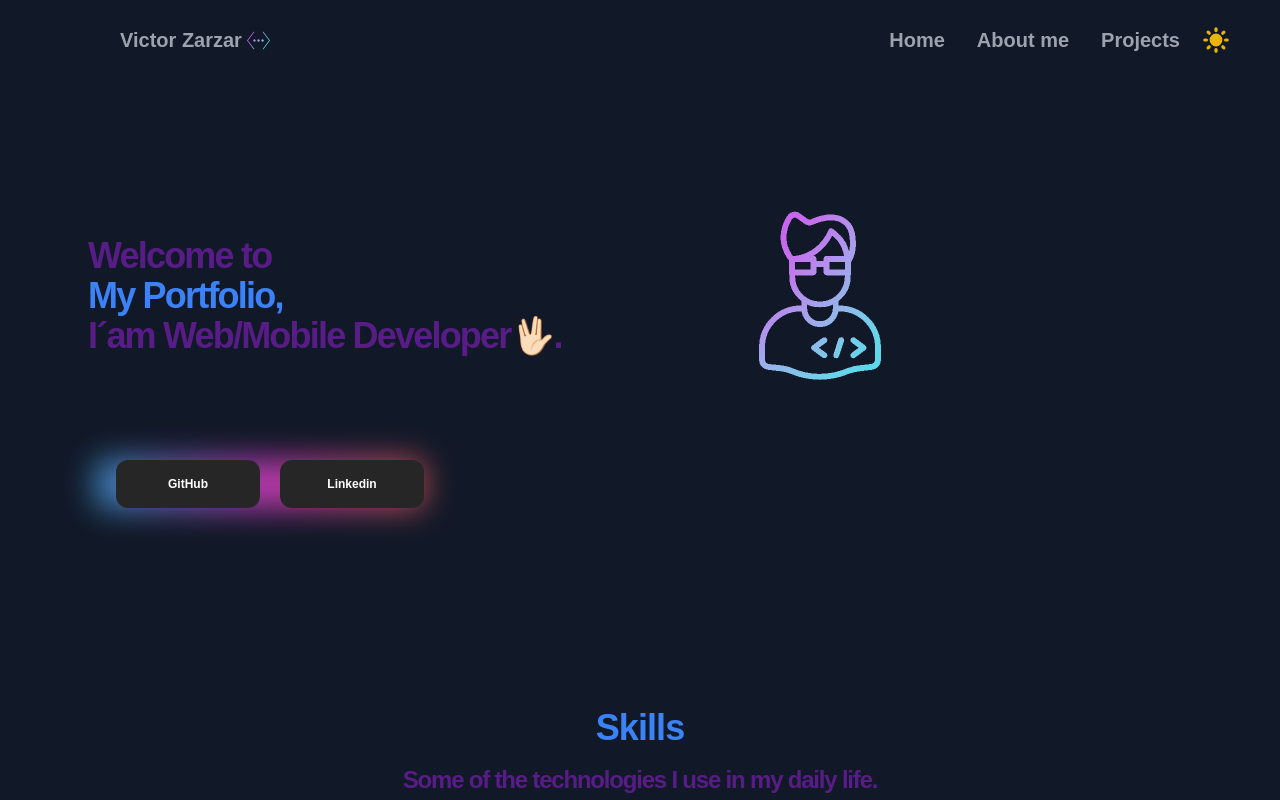
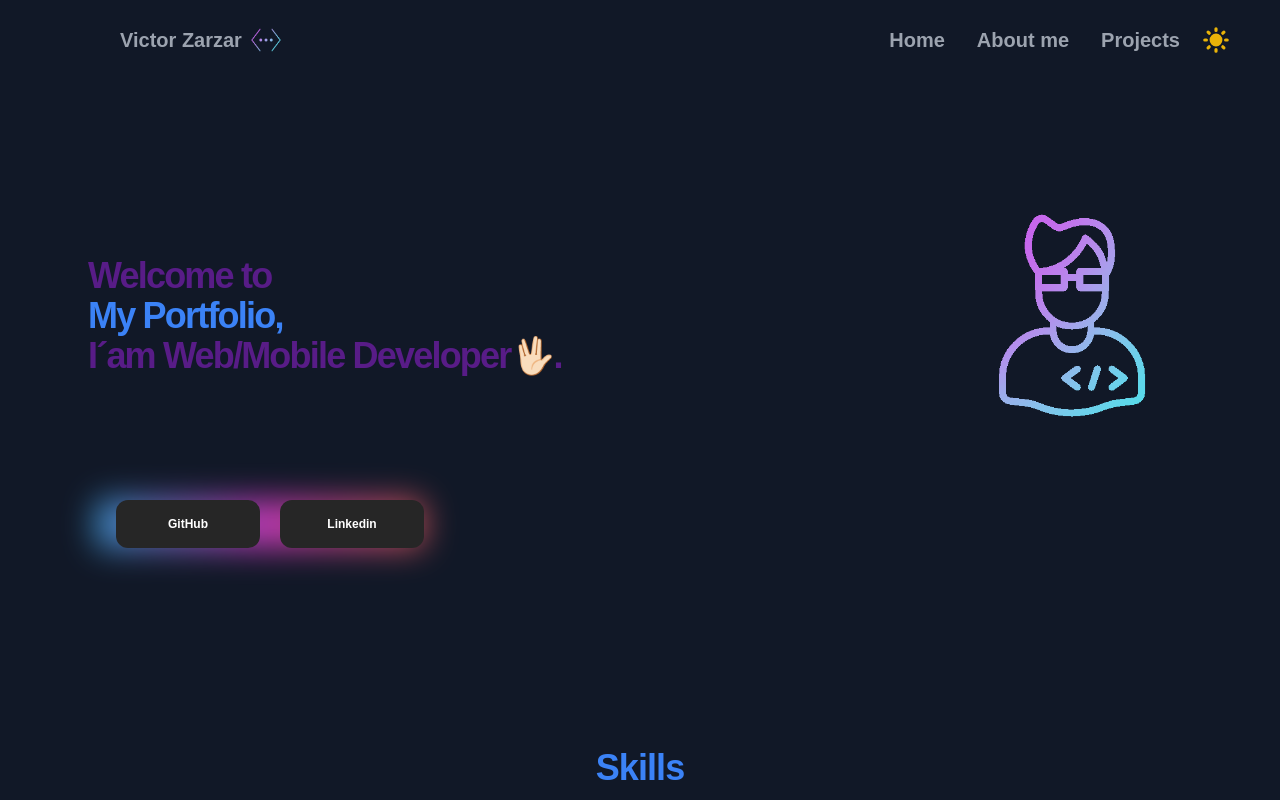
Before and after one commit to Victor-Zarzar/portfolio-ts, a Next.js app: page / in a window 1280 px wide. Shown: the top 800 px of the page. Built offline with nearby package versions, Linux system fonts and the light colour scheme.

Commit message:
correction in size icons, and skils, home, navbar

```diff
--- a/app/components/Navbar.tsx
+++ b/app/components/Navbar.tsx
@@ -27,6 +27,7 @@ const Navbar: React.FC<NavbarProps> = ({ theme, setTheme }) => {
             width={25}
             height={20}
             priority
+            className="h-8 w-7 md:w-8 md:h-8 lg:w-8 lg:h-8 ml-1"
           />
         </div>
         <div
--- a/app/pages/Home.tsx
+++ b/app/pages/Home.tsx
@@ -18,8 +18,8 @@ export const Home: React.FC = () => {
                             alt="itdeveloper"
                             priority
                             width={200}
-                            height={12}
-                            className='ml-20'
+                            height={100}
+                            className='h-40 w-40 md:h-60 md:w-60 lg:h-60 lg:w-60 md:mt-0 lg:mt-0 xl:mt-0 2xl:mt-1 inline-block'
                         />
                     </div>
                 </div>
--- a/app/pages/Skills.tsx
+++ b/app/pages/Skills.tsx
@@ -24,6 +24,7 @@ export const Skills: React.FC = () => {
                                     width={60}
                                     height={12}
                                     priority
+                                    className='h-10 w-10 md:w-12 md:h-12 lg:w-16 lg:h-16'
                                 />
                             </li>
                             <li>
@@ -33,6 +34,7 @@ export const Skills: React.FC = () => {
                                     width={60}
                                     height={12}
                                     priority
+                                    className='h-10 w-10 md:w-12 md:h-12 lg:w-16 lg:h-16'
                                 />
                             </li>
                             <li>
@@ -42,6 +44,7 @@ export const Skills: React.FC = () => {
                                     width={60}
                                     height={12}
                                     priority
+                                    className='h-10 w-10 md:w-12 md:h-12 lg:w-16 lg:h-16'
                                 />
                             </li>
                         </ul>
@@ -52,7 +55,7 @@ export const Skills: React.FC = () => {
                         <div className="pattern-dots-md gray-light">
                             <div className="rounded-2xl bg-gray-800 p-4 transform translate-x-6 -translate-y-6">
                                 <div className="w-10 h-10 inline-flex items-center justify-center rounded-full bg-green-100 text-green-500 mb-5 flex-shrink-0 p-2">
-                                <ReactIcon />
+                                    <ReactIcon />
                                 </div>
                                 <div className="flex-grow h-[20rem] w-[16rem] md:h-[21rem] md:w-[22rem] lg:h-[21rem] lg:w-[20rem]">
                                     <span className="absolute inset-x-0 bottom-0 h-2 bg-gradient-to-r from-[#44BCFF] via-[#FF44EC] to-[#FF675E]"></span>
@@ -77,7 +80,7 @@ export const Skills: React.FC = () => {
                         <div className="pattern-dots-md gray-light">
                             <div className="rounded-2xl bg-gray-800 p-4 transform translate-x-6 -translate-y-6">
                                 <div className="w-10 h-10 inline-flex items-center justify-center rounded-full bg-blue-100 text-blue-500 mb-5 flex-shrink-0">
-                                <FlutterIcon />
+                                    <FlutterIcon />
                                 </div>
                                 <div className="flex-grow h-[20rem] w-[16rem] md:h-[21rem] md:w-[22rem] lg:h-[21rem] lg:w-[20rem]">
                                     <span className="absolute inset-x-0 bottom-0 h-2 bg-gradient-to-r from-[#44BCFF] via-[#FF44EC] to-[#FF675E]"></span>
@@ -97,7 +100,7 @@ export const Skills: React.FC = () => {
                         <div className="pattern-dots-md gray-light">
                             <div className="rounded-2xl bg-gray-800 p-4 transform translate-x-6 -translate-y-6">
                                 <div className="w-10 h-10 inline-flex items-center justify-center rounded-full bg-yellow-100 text-yellow-500 mb-5 flex-shrink-0">
-                                <DockerIcon />
+                                    <DockerIcon />
                                 </div>
                                 <div className="flex-grow h-[20rem] w-[16rem] md:h-[21rem] md:w-[22rem] lg:h-[21rem] lg:w-[20rem]">
                                     <span className="absolute inset-x-0 bottom-0 h-2 bg-gradient-to-r from-[#44BCFF] via-[#FF44EC] to-[#FF675E]"></span>
```
